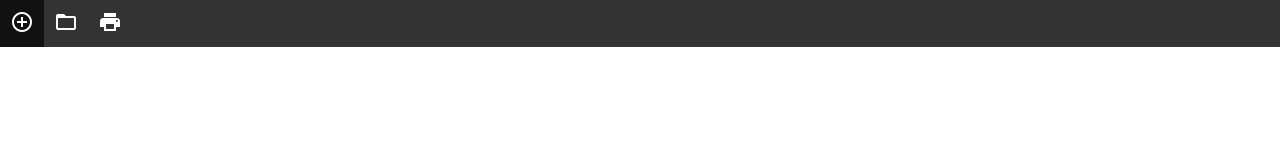
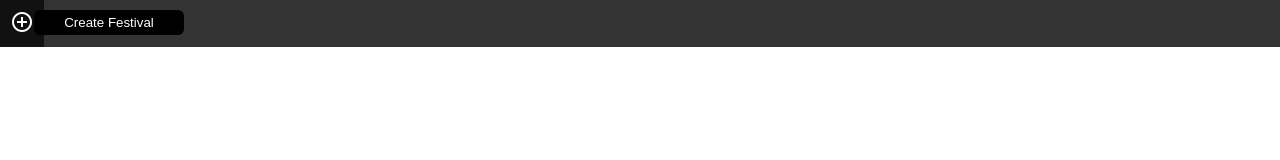
Before and after one commit to toolcreator/roto, a website with bundled scripts: page src/index.html in a window 1280 px wide. Built offline with nearby package versions, Linux system fonts and the light colour scheme.

Commit message:
Tooltips for the menu bar

```diff
--- a/src/index.css
+++ b/src/index.css
@@ -4,3 +4,25 @@
 body {
   margin: 0;
 }
+
+/* Tooltip container */
+.tooltip {
+  position: relative;
+  display: inline-block;
+}
+/* Tooltip text */
+.tooltip .tooltiptext {
+  visibility: hidden;
+  width: 150px;
+  background-color: black;
+  color: white;
+  text-align: center;
+  padding: 5px 0;
+  border-radius: 6px;
+  position: absolute;
+  z-index: 1;
+}
+/* Show the tooltip text when you mouse over the tooltip container */
+.tooltip:hover .tooltiptext {
+  visibility: visible;
+}
--- a/src/index.html
+++ b/src/index.html
@@ -11,9 +11,9 @@
   <div class="menu">
     <script src="../dist/menu/menu.js"></script>
     <ul>
-      <li><button type="button" onclick="createFestival()"><i class="material-icons">add_circle_outline</i></button></li>
-      <li><button type="button" onclick="openFestival()"><i class="material-icons">folder_open</i></button></li>
-      <li><button type="button" onclick="printRunningOrder()"><i class="material-icons">print</i></button></li>
+      <li><button type="button" class="tooltip" onclick="createFestival()"><i class="material-icons">add_circle_outline</i><span class="tooltiptext">Create Festival</span></button></li>
+      <li><button type="button" class="tooltip" onclick="openFestival()" ><i class="material-icons">folder_open</i><span class="tooltiptext">Open Festival</span></button></li>
+      <li><button type="button" class="tooltip" onclick="printRunningOrder()"><i class="material-icons">print</i><span class="tooltiptext">Print Running Order</span></button></li>
     </ul>
   </div>
 </body>
```
Also changed, not shown: src/menu/menu.css (line endings or trailing spaces).
